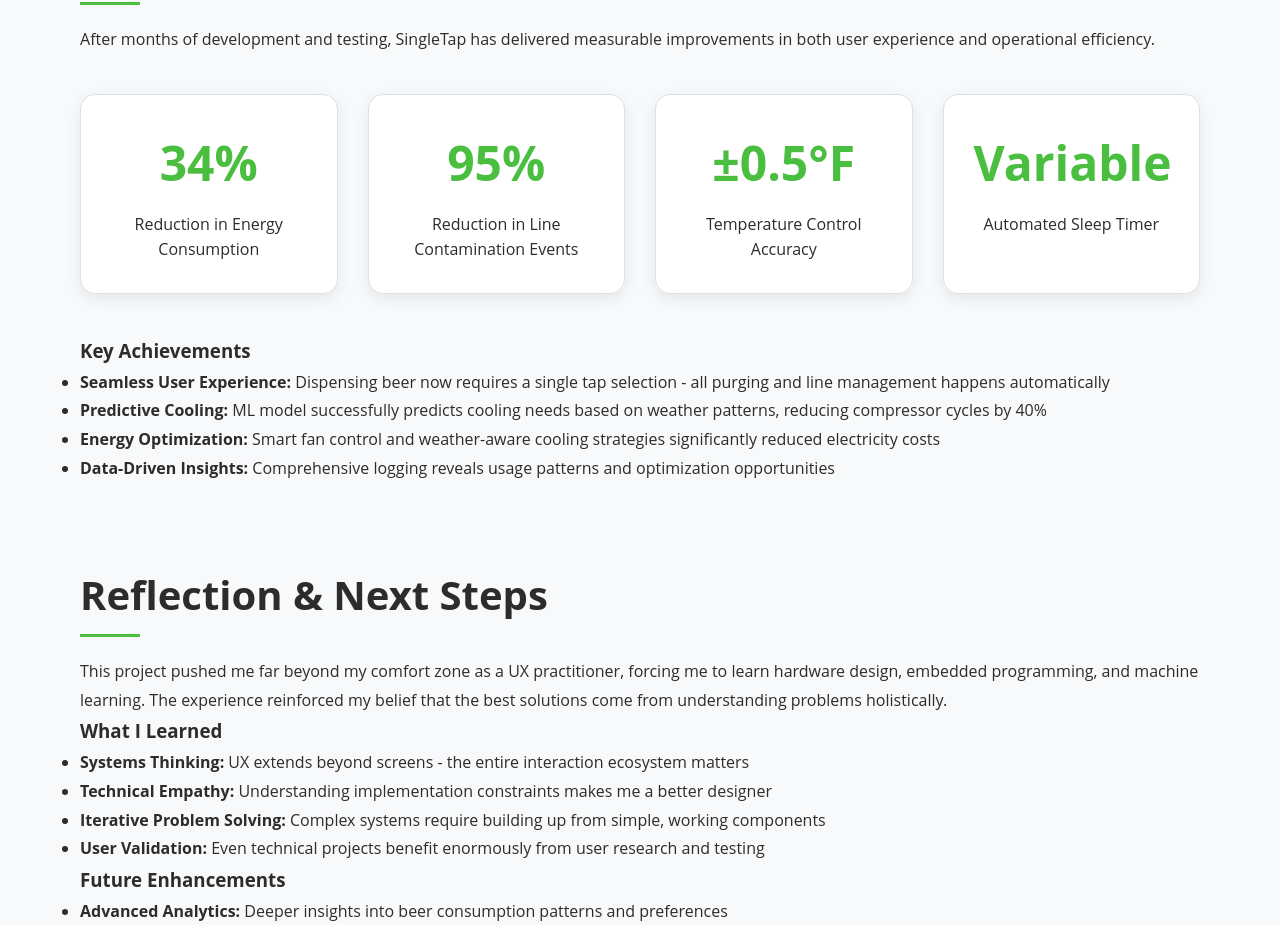
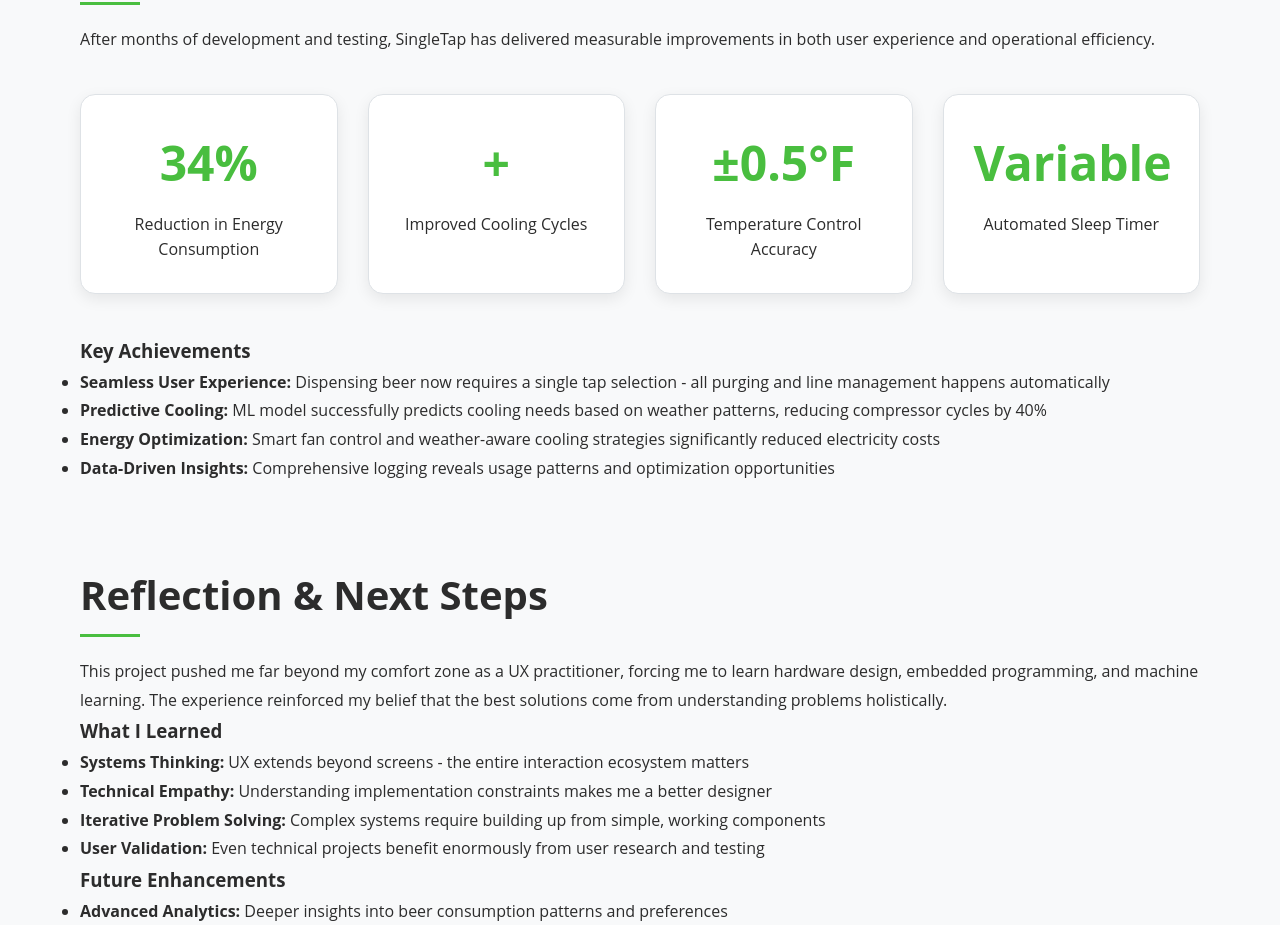
Before and after one commit to seagulski/astrobrewing, a plain HTML site: page singletap_case_study.html in a window 1280 px wide. Shown: the part 5860-6785 px from the top of the page. Drawn offline with Linux system fonts and the light colour scheme.

Commit message:
Update singletap_case_study.html

```diff
--- a/singletap_case_study.html
+++ b/singletap_case_study.html
@@ -734,8 +734,8 @@ def optimize_cooling_cycle():
                     <div class="metric-label">Reduction in Energy Consumption</div>
                 </div>
                 <div class="metric-card">
-                    <div class="metric-value">95%</div>
-                    <div class="metric-label">Reduction in Line Contamination Events</div>
+                    <div class="metric-value">+</div>
+                    <div class="metric-label">Improved Cooling Cycles</div>
                 </div>
                 <div class="metric-card">
                     <div class="metric-value">±0.5°F</div>
```
